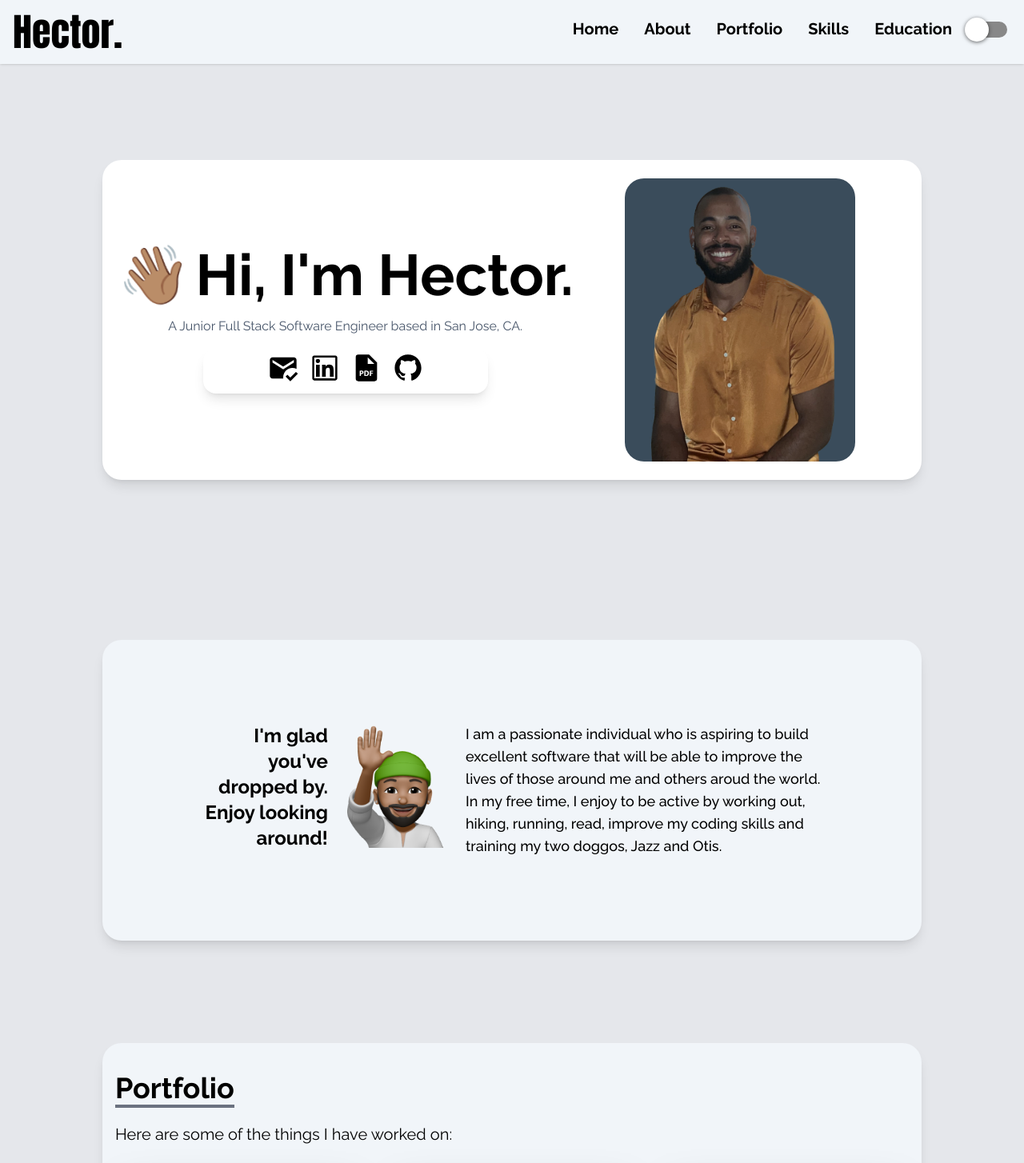
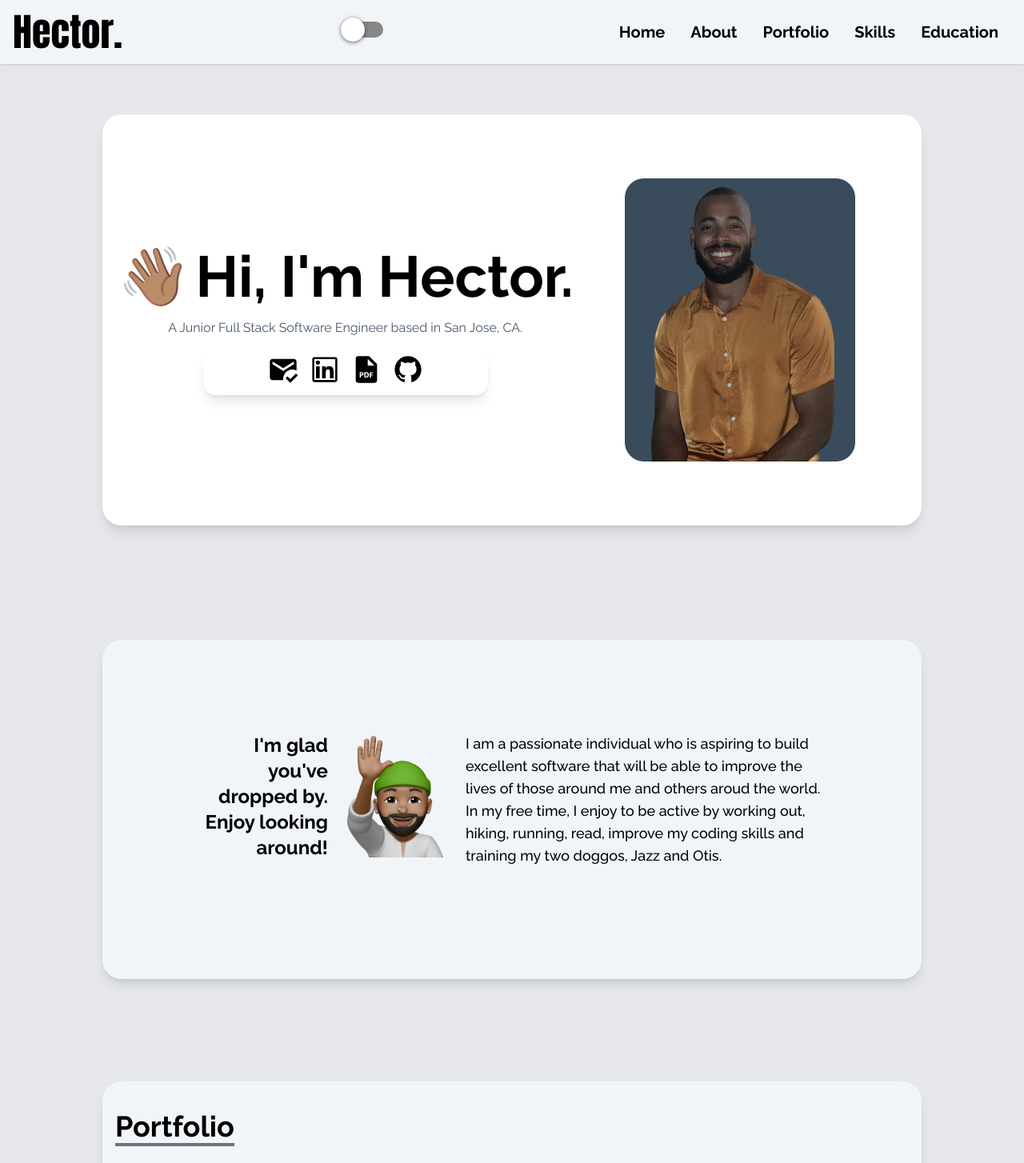
Before and after one commit to HectorDevelops/rosariohector, a React (Create React App) app: page / in a window 1280 px wide. Shown: the top 1454 px of the page at 80% size. Built offline with nearby package versions, Linux system fonts and the light colour scheme.

Commit message:
updated space between containers and darkModeButton for mobile access.

```diff
--- a/src/components/About.jsx
+++ b/src/components/About.jsx
@@ -7,15 +7,15 @@ const About = ({ isDark }) => {
       name="about"
       className="w-full bg-gray-200 text-white flex-wrap pb-32 dark:bg-neutral-900"
     >
-      <div className="max-w-screen-lg p-1 mx-auto w-full shadow-lg rounded-3xl bg-slate-100 dark:bg-neutral-800 dark:border border-gray-600 ">
+      <div className="max-w-screen-lg p-1 mx-auto w-full shadow-lg rounded-3xl bg-slate-100 dark:bg-neutral-800 dark:border border-gray-600 pt-10 pb-10">
         <div className="">
-          <div className="flex flex-wrap h-80 mt-6 place-content-center  text-black dark:text-white">
+          <div className="flex flex-wrap h-80 place-content-center  text-black dark:text-white">
             <div className="pr-2">
               <p className="text-2xl font-bold w-40 text-right">
                 I'm glad you've dropped by. Enjoy looking around!
               </p>
             </div>
-            <div className=" w-40 h-38 ml-1 ">
+            <div className=" w-40 ml-1 ">
               <img src={hectorMemoji} alt="hectorMemoji" />
             </div>
             <div className="max-w-md text-lg font-medium">
--- a/src/components/Home.jsx
+++ b/src/components/Home.jsx
@@ -12,8 +12,8 @@ const Home = () => {
       name="home"
       className=" w-full h-screen bg-gray-200 flex items-center dark:bg-neutral-900"
     >
-      <div className="max-w-screen-lg p-1 mx-auto w-full flex flex-col items-center justify-center h-3/6 px-3 md:flex-row bg-white rounded-3xl shadow-lg dark:bg-neutral-800 dark:border dark:border-gray-600 ">
-        <div className="flex flex-col min-w-min pb-5 ">
+      <div className="max-w-screen-lg p-1 mx-auto w-full flex flex-col items-center justify-center px-3 md:flex-row bg-white rounded-3xl shadow-lg dark:bg-neutral-800 dark:border dark:border-gray-600 pt-20 pb-20">
+        <div className="flex flex-col min-w-min">
           <div className="pt-5 ">
             <h2 className="text-6xl sm:text-7xl font-bold text-black text-center dark:text-white">
               <span className="wave mr-2">👋🏽</span>Hi, I'm Hector.
@@ -21,7 +21,7 @@ const Home = () => {
             <p className="text-slate-600 py-4 max-w-xl text-center dark:text-gray-400">
               A Junior Full Stack Software Engineer based in San Jose, CA.
             </p>
-            <div className="flex justify-center ">
+            <div className="flex justify-center pb-4">
               <div className=" text-black flex justify-center gap-3 shadow-lg rounded-2xl h-14 pl-20 pr-20 dark:text-white">
                 <a
                   href="mailto:HectorDevelops@gmail.com"
--- a/src/components/NavBar.jsx
+++ b/src/components/NavBar.jsx
@@ -40,8 +40,8 @@ const NavBar = () => {
           </h1>
         </a>
       </div>
-      <div className=""></div>
-      <ul className="hidden md:flex ">
+      <DarkModeSwitch />
+      <ul className="hidden md:flex">
         {links.map(({ id, link }) => (
           <li
             key={id}
@@ -52,7 +52,6 @@ const NavBar = () => {
             </Link>
           </li>
         ))}
-        <DarkModeSwitch />
       </ul>
 
       <div
--- a/src/components/Portfolio.jsx
+++ b/src/components/Portfolio.jsx
@@ -74,7 +74,7 @@ const Portfolio = () => {
             Here are some of the things I have worked on:
           </p>
         </div>
-        <div className="grid sm:grid-cols-2 md:grid-cols-3 gap-8 px-12 sm:px-0 text-black font-semibold dark:text-white">
+        <div className="grid sm:grid-cols-2 md:grid-cols-3 gap-8 px-12 sm:px-0 text-black font-semibold dark:text-white  justify-center">
           {portfolioProjects.map(
             ({
               id,
```
